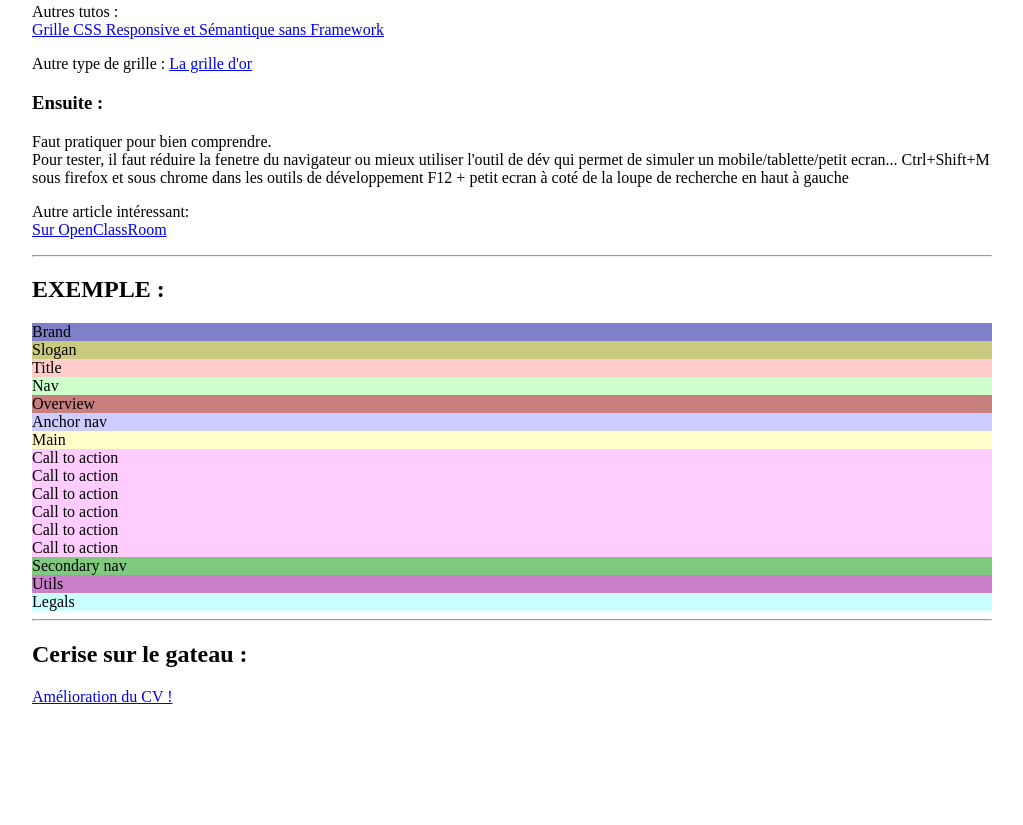
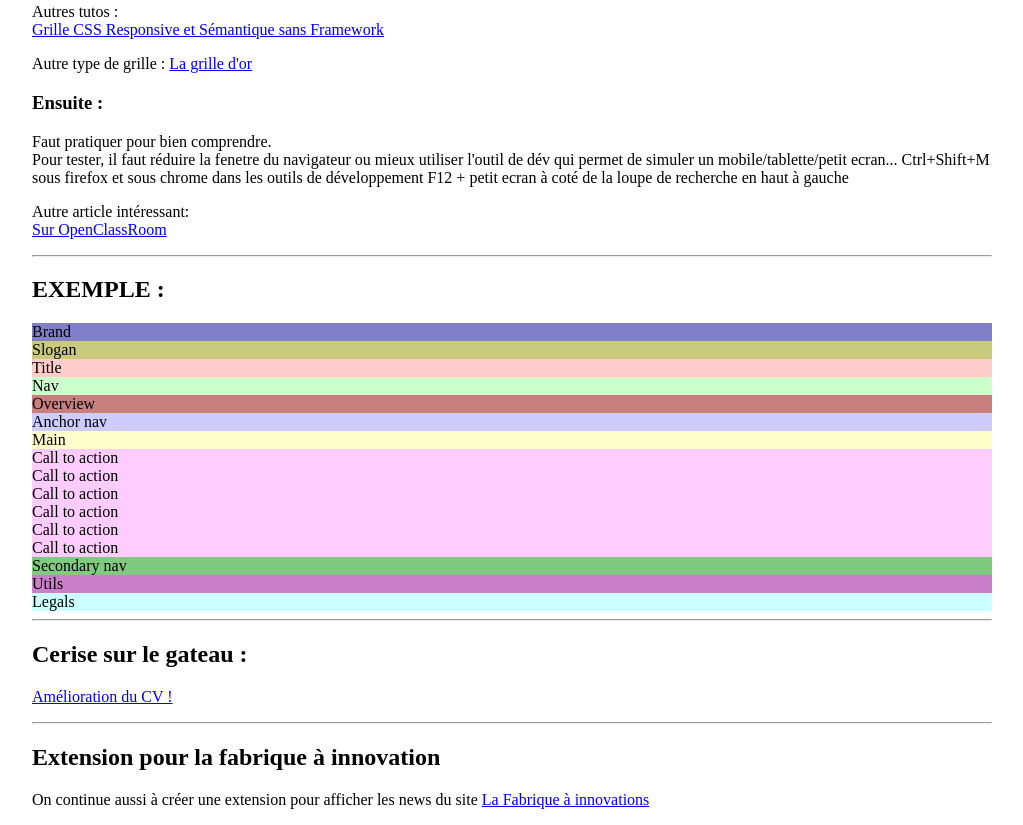
Before and after one commit to dtarcz/simplon-sem09, a plain HTML site: page index.html in a window 1280 px wide. Shown: the part 800-1625 px from the top of the page, without its empty margins (128-1151 px from the left). Before the commit the page ends 1522 px from the top, so only its background shows below. Drawn offline with Linux system fonts and the light colour scheme.

Commit message:
ajout activité extension

```diff
--- a/index.html
+++ b/index.html
@@ -104,6 +104,12 @@
       <a href="http://simplon-davidt.github.io/">Amélioration du CV !</a>
     </p>
 
+    <hr>
+    <h2>Extension pour la fabrique à innovation</h2>
+    <p>
+      On continue aussi à créer une extension pour afficher les news du site <a href="http://lafabriqueainnovations.com">La Fabrique à innovations</a>
+    </p>
+
   </body>
 
 </html>
```
